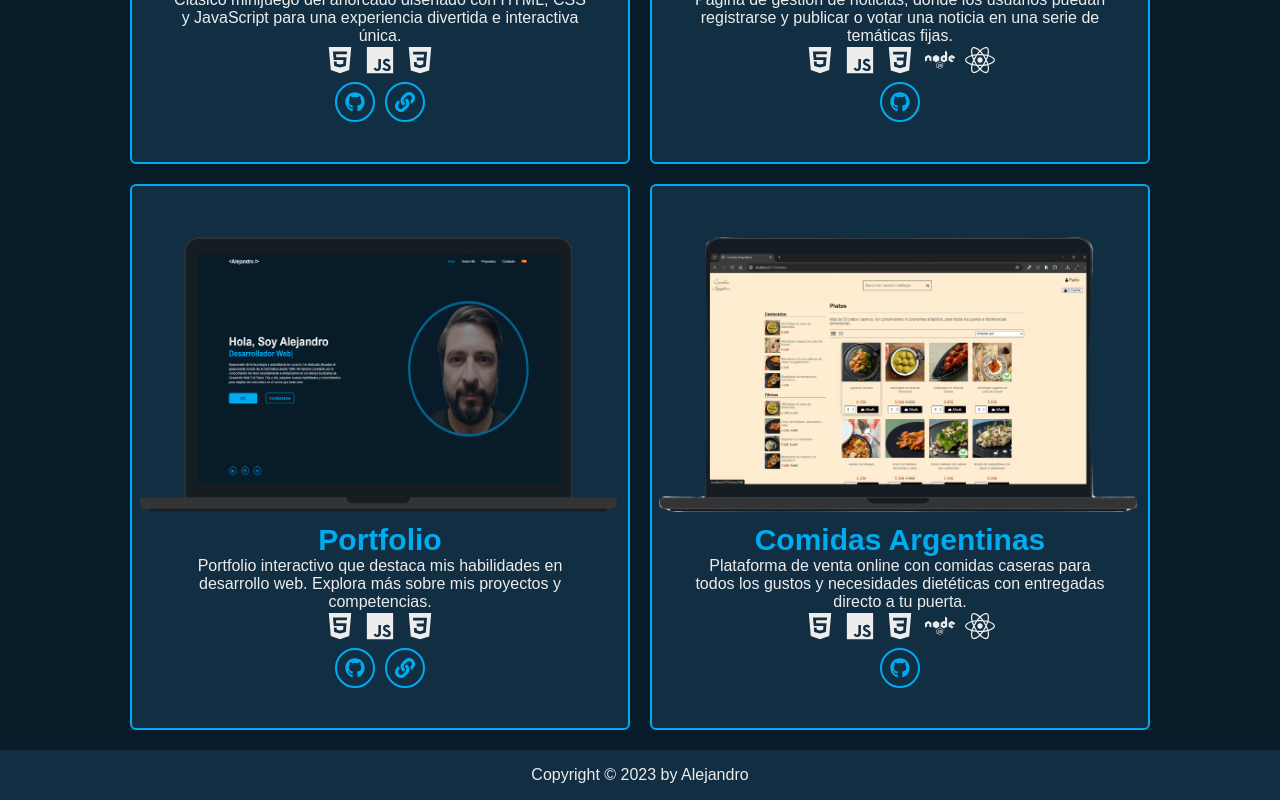
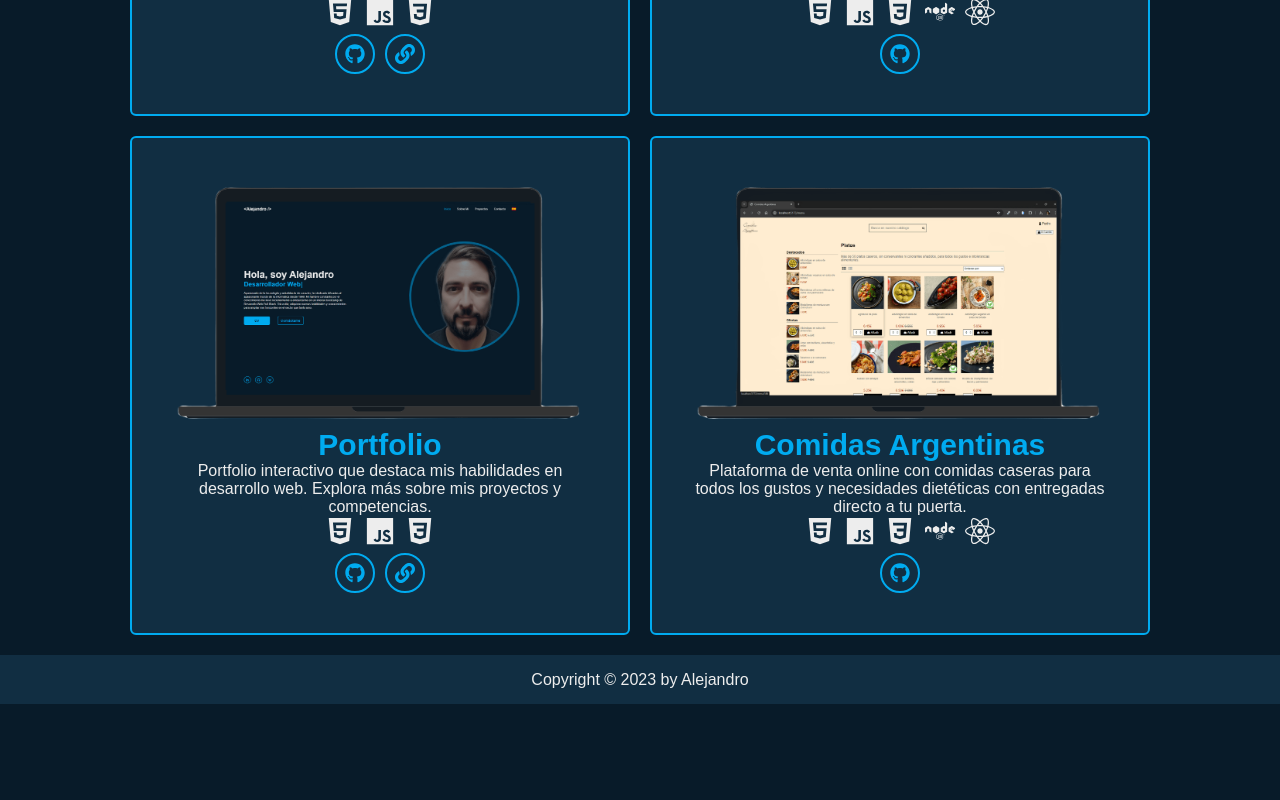
Before and after one commit to AlejandroBrid/portfolio, a React (Vite) app: page /projects in a window 1280 px wide. Shown: the part 650-1450 px from the top of the page. After the commit the page ends 1354 px from the top, so only its background shows below. Built offline with nearby package versions, Linux system fonts and the light colour scheme.

Commit message:
arreglos

```diff
--- a/src/pages/About.css
+++ b/src/pages/About.css
@@ -25,11 +25,11 @@ span {
   justify-content: center;
   align-items: center;
   opacity: 0.7;
+  filter: drop-shadow(5px -5px 7px #00abf0);
 }
 .about-img img {
   width: 90%;
   border-radius: 50%;
-  border: 0.2rem solid #00abf0;
 }
 .about-img .circle-spin {
   position: absolute;
@@ -39,9 +39,12 @@ span {
   width: 100%;
   height: 100%;
   border-radius: 50%;
+  /*
   border-top: 0.2rem solid #081b29;
   border-bottom: 0.2rem solid #081b29;
   border-left: 0.2rem solid #00abf0;
+  */
+
   border-right: 0.2rem solid #00abf0;
   animation: aboutSpinner 8s linear infinite;
 }
--- a/src/pages/HomePage.jsx
+++ b/src/pages/HomePage.jsx
@@ -34,13 +34,26 @@ export const HomePage = () => {
           </div>
         </div>
         <div className="home-sci">
-          <a href="https://www.linkedin.com/in/alejandro-brid/">
+          <a
+            href="https://www.linkedin.com/in/alejandrobrid/
+            "
+            target="_blank"
+            rel="noopener noreferrer"
+          >
             <i className="bx bxl-linkedin"></i>
           </a>
-          <a href="https://github.com/AlejandroBrid?tab=repositories">
+          <a
+            href="https://github.com/AlejandroBrid?tab=repositories"
+            target="_blank"
+            rel="noopener noreferrer"
+          >
             <i className="bx bxl-github"></i>
           </a>
-          <a href="https://gitlab.com/alejandrojbrid">
+          <a
+            href="https://gitlab.com/alejandrojbrid"
+            target="_blank"
+            rel="noopener noreferrer"
+          >
             <i className="bx bxl-gitlab"></i>
           </a>
         </div>
--- a/src/pages/Projects.css
+++ b/src/pages/Projects.css
@@ -12,7 +12,7 @@ p.description {
   text-align: center;
 }
 img.project {
-  width: 50rem;
+  width: 42rem;
   height: auto;
 }
 div.project-cards {
--- a/src/pages/Projects.jsx
+++ b/src/pages/Projects.jsx
@@ -53,8 +53,8 @@ const projectsData = [
     ],
     github: "https://github.com/AlejandroBrid/portfolio",
     deployLink: "/home",
-    slideshowImages: ["/portfolio1.png", "/portfolio2.png", "/portfolio3.png"],
-    imageSrc: "/portfolio1.png",
+    slideshowImages: ["/portfolio11.png", "/portfolio2.png", "/portfolio3.png"],
+    imageSrc: "/portfolio11.png",
   },
   {
     id: 4,
```
Also changed, not shown: public/portfolio11.png (added).
